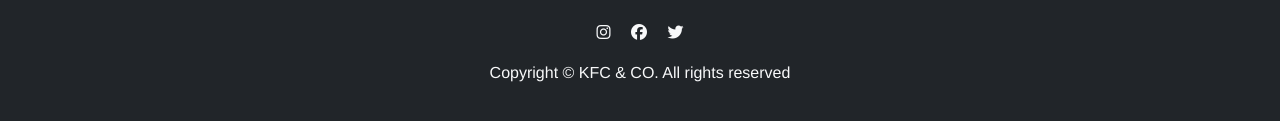
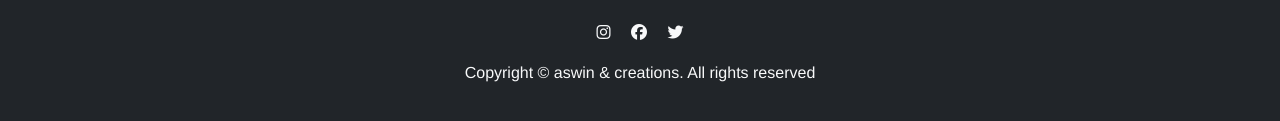
Before and after one commit to novus-creatio/kfc-clone, a plain HTML site: page index.html in a window 1280 px wide. Shown: the part 2170-2291 px from the top of the page. Drawn offline with nearby package versions, Linux system fonts and the light colour scheme.

Commit message:
footer new

```diff
--- a/index.html
+++ b/index.html
@@ -327,7 +327,7 @@ if (window.matchMedia("(min-width: 768px)").matches) {
                           <i class="fab fa-twitter"></i>
                       </a>
                   </div>
-                  <p class="mt-3 text-light">Copyright &copy;  KFC & CO. All rights reserved</p>
+                  <p class="mt-3 text-light">Copyright &copy;  aswin & creations. All rights reserved</p>
               </div>
           </div>
       </div>
```
